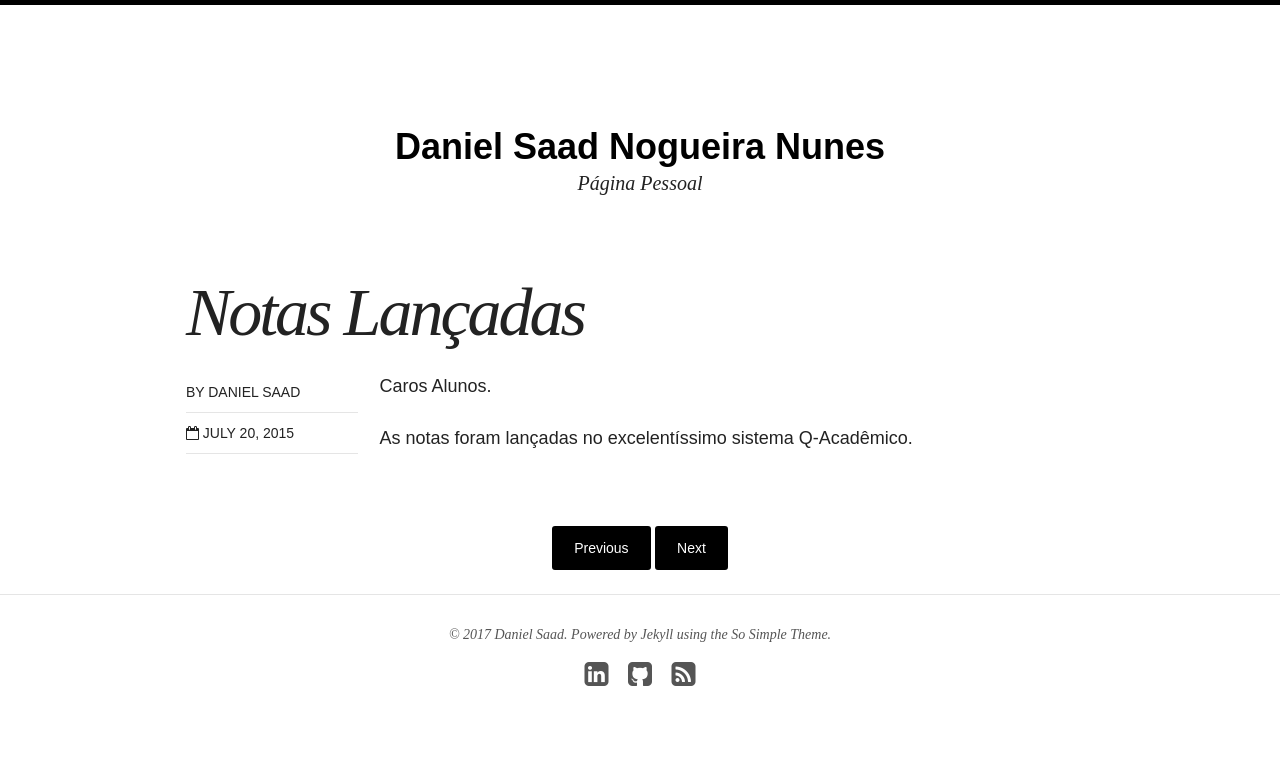
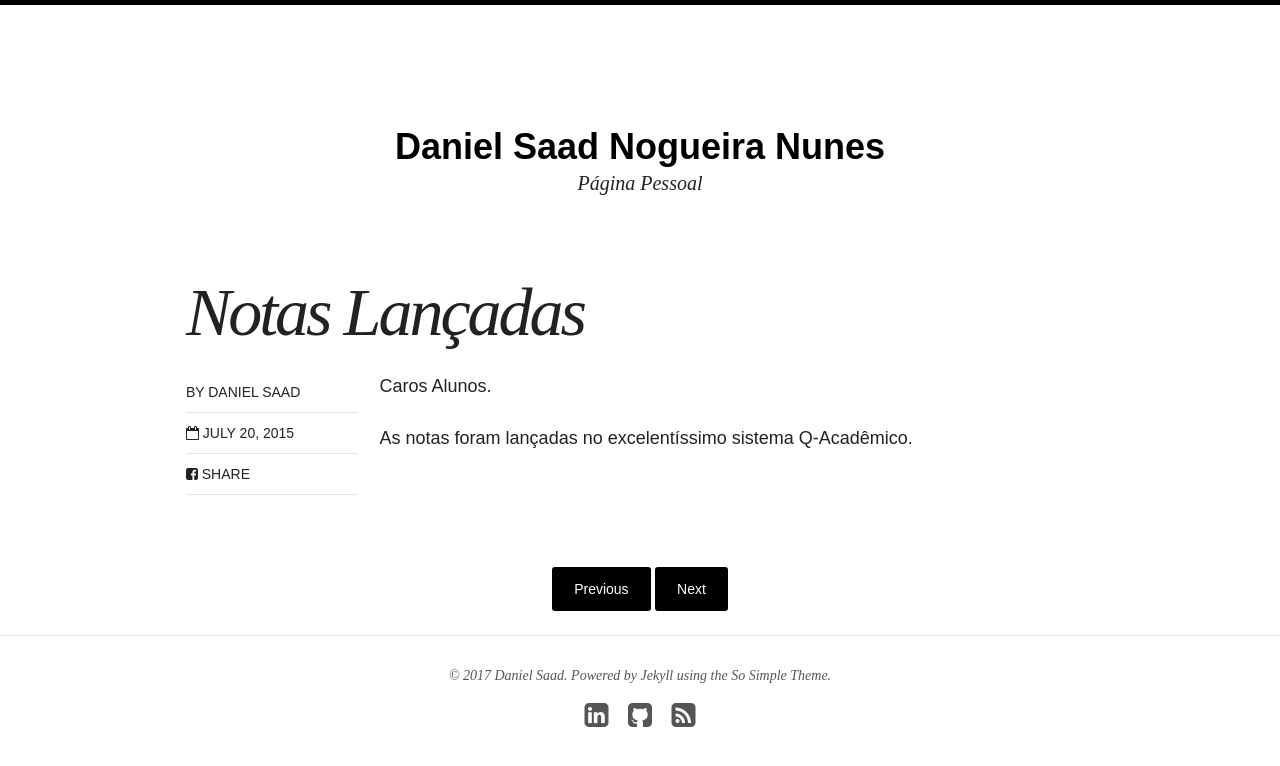
Before and after one commit to danielsaad/danielsaad.github.io, a Jekyll site: the page built from _posts/blog/2015-07-20-notas-lancadas.html, in a window 1280 px wide. Shown: the top 766 px of the page. Built offline with Jekyll 4.4.1, drawn with Linux system fonts in a browser that asks for light colours; nearby versions of some CDN libraries.

Commit message:
adding share

```diff
--- a/_config.yml
+++ b/_config.yml
@@ -16,6 +16,7 @@ defaults:
     layout: post
     categories: blog
     excerpt: ''
+    share: true
 - scope:
     path: ''
     type: pages
--- a/_data/authors.yml
+++ b/_data/authors.yml
@@ -2,8 +2,8 @@
 
 daniel_saad:
   name: Daniel Saad Nogueira Nunes
-  web: https://dsnnunes.com.br
-  email: daniel.saad.nunes@gmail.com
+  web: https://danielsaad.com
+  email: daniel.nunes@ifb.edu.br
   bio: Professor Efetivo do Instituto Federal de Educação, Ciência e Tecnologia de Brasília
 #  avatar: bio-photo-2.jpg
 #  twitter: extravagantman
--- a/_includes/social-share.html
+++ b/_includes/social-share.html
@@ -1,10 +1,10 @@
-<span class="social-share-twitter">
+<!-- <span class="social-share-twitter">
   <a href="https://twitter.com/intent/tweet?hashtags={{ page.tags | join: ',' | remove: ' ' }}&amp;text={{ page.title | escape | replace:' ','%20' }}&amp;url={{ site.url }}{{ page.url }}{% if author.twitter %}&amp;via={{ author.twitter }}{% endif %}" title="Share on Twitter" itemprop="Twitter"><i class="fa fa-twitter-square"></i> Tweet</a>
+</span> -->
+<span class="social-share-facebook">
+  <a href="https://www.facebook.com/sharer/sharer.php?u={{ site.url }}{{ page.url }}" title="Share on Facebook" itemprop="Facebook"><i class="fa fa-facebook-square"></i> Share</a>
 </span>
-<span class="social-share-facebook">
-  <a href="https://www.facebook.com/sharer/sharer.php?u={{ site.url }}{{ page.url }}" title="Share on Facebook" itemprop="Facebook"><i class="fa fa-facebook-square"></i> Like</a>
-</span>
-<span class="social-share-googleplus">
+<!-- <span class="social-share-googleplus">
   <a href="https://plus.google.com/share?url={{ site.url }}{{ page.url }}" title="Share on Google Plus" itemprop="GooglePlus"><i class="fa fa-google-plus-square"></i> +1</a>
-</span>
+</span> -->
 <!-- /.social-share -->
```
